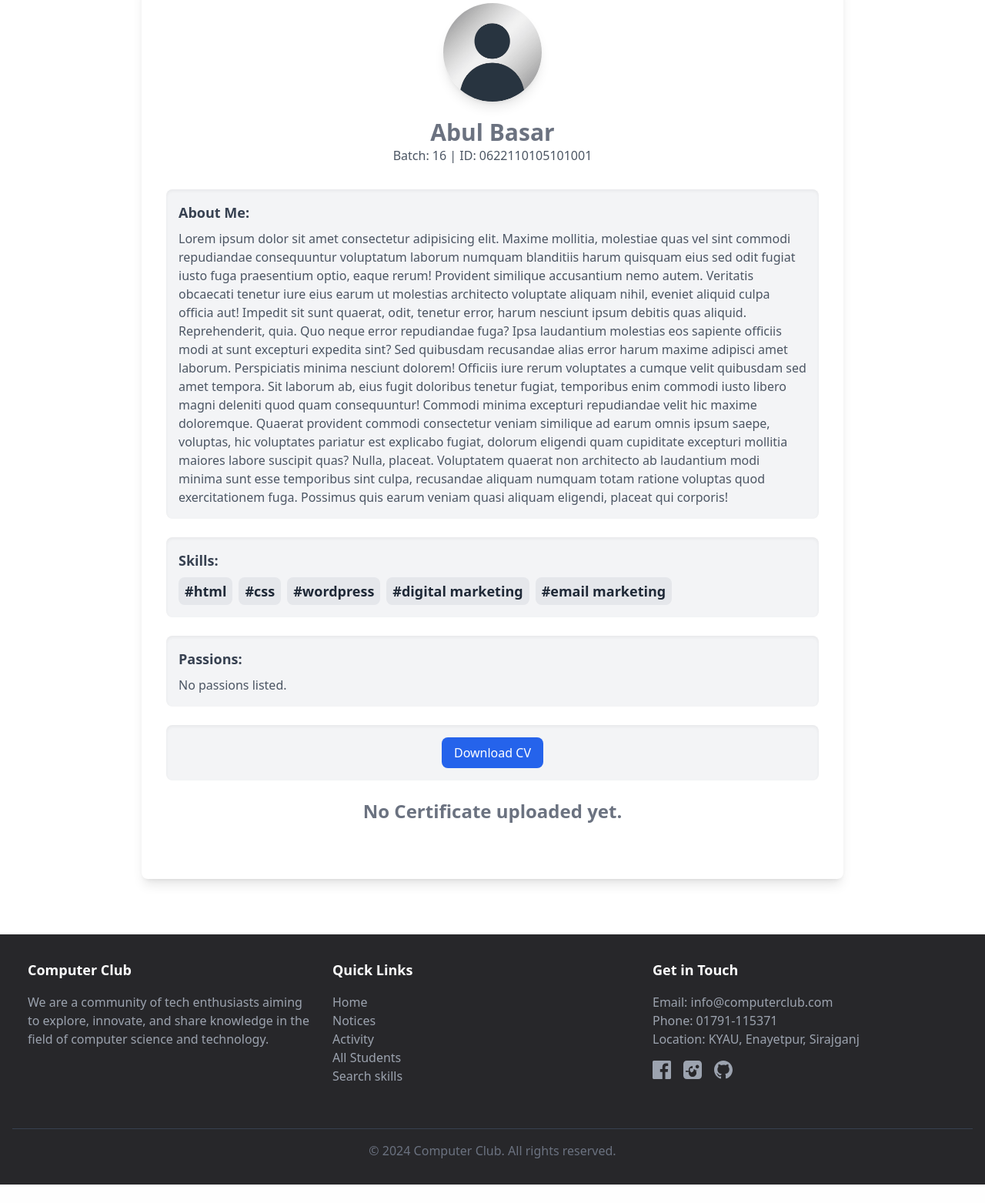
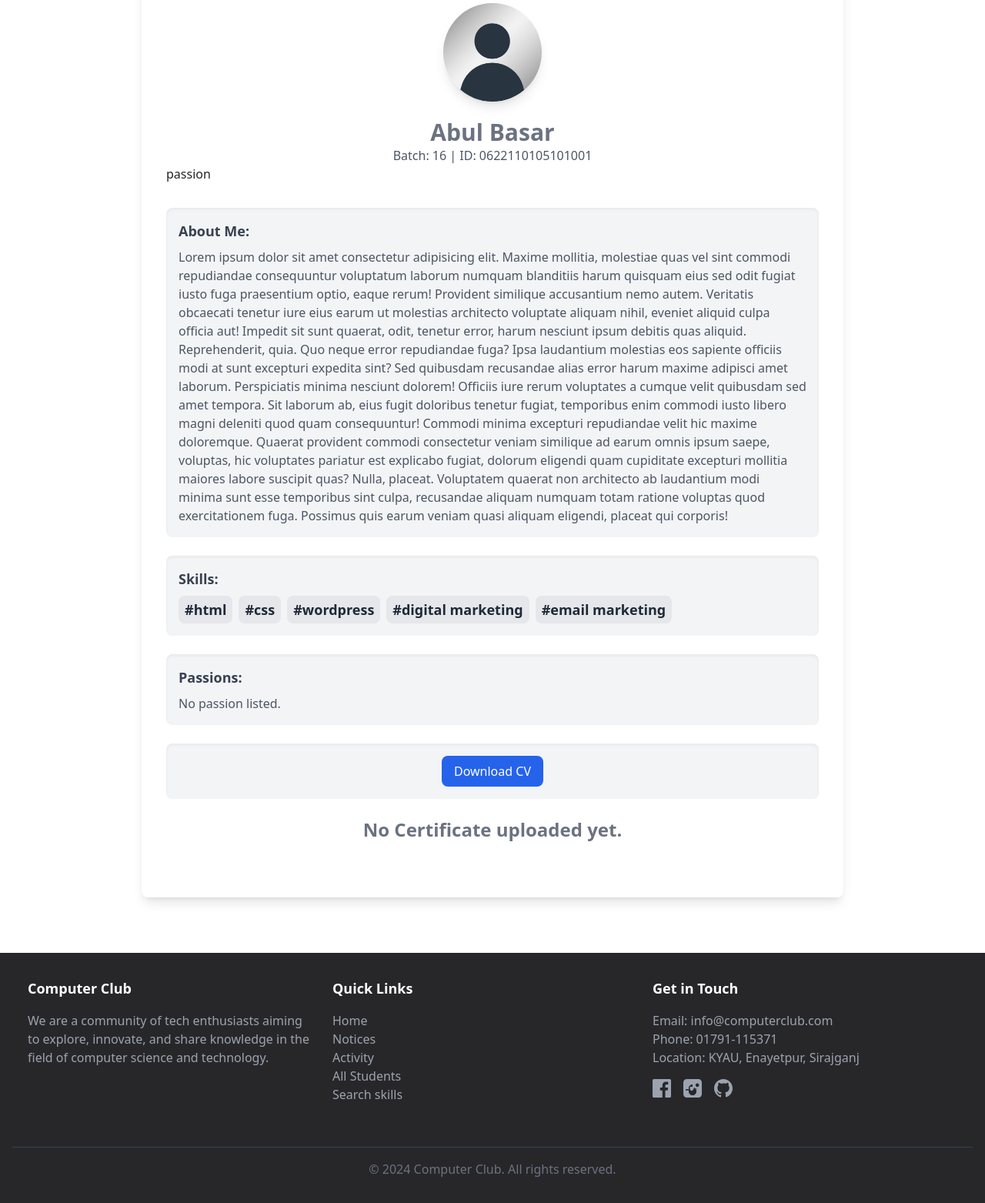
Before and after one commit to itl12/project1imran_KYAU_Computer_Club, a Django app: page /students/profile/1b2b0026-f7aa-419d-964e-7693cf4b8dc1/ in a window 1280 px wide. Shown: the part 174-1737 px from the top of the page at 77% size. Before the commit the page ends 1713 px from the top, so only its background shows below. Run offline with Django 5.2, Linux system fonts and the light colour scheme; data comes from the database, SQL or seed files in the repository; some libraries are stand-ins or nearby versions.

Commit message:
rename passions to passion

```diff
--- a/students/forms.py
+++ b/students/forms.py
@@ -44,7 +44,7 @@ class Update_student_profile(forms.ModelForm):
 
     skills = forms.CharField(required=False, label='Seperate your skill tags using comma , ', widget=forms.Textarea(attrs={'rows':5, 'placeholder': 'fontend, backend, javascript, html, css, tailwind, bootstrap, graphics design, video editor, node-js, singer, photographer, hacking, volunteer, etc.'}))
 
-    passions = forms.CharField(required=False, label='Seperate your passions tags using comma , ', widget=forms.Textarea(attrs={'rows':5, 'placeholder': 'programming, hacking, singing, danching, acting, travelling, volunteering etc.'}))
+    passion = forms.CharField(required=False, label='Seperate your passion tags using comma , ', widget=forms.Textarea(attrs={'rows':5, 'placeholder': 'programming, hacking, singing, danching, acting, travelling, volunteering etc.'}))
 
 
     def save(self, commit=True):
--- a/students/models.py
+++ b/students/models.py
@@ -12,7 +12,7 @@ class Student_Model(models.Model):
     description = models.TextField(blank=True, null=True)
     cv = models.FileField(upload_to='students_cv/', blank=True, null=True)
     skills = models.CharField(max_length=1000, blank=True, null=True)
-    passions = models.CharField(max_length=1000, blank=True, null=True)
+    passion = models.CharField(max_length=1000, blank=True, null=True)
     slug = models.SlugField(unique=True)
 
     class Meta():
--- a/students/templates/student_profile.html
+++ b/students/templates/student_profile.html
@@ -16,7 +16,7 @@
             {% if user.is_authenticated and user == profile.user %}<p class="text-gray-600">User login Id: {{ user.username }}</p> {% endif %}
         </div>
         {% if user == profile.user %}<a href="{% url 'studentsapp:update_profile' %}" class="btn btn-success mt-5">Edit Profile</a>{% endif %}
-        {% if user == profile.user %}<a href="{% url 'studentsapp:change_password' %}" class="btn btn-outline-success mt-5">Change Password</a>{% endif %}
+        {% if user == profile.user %}<a href="{% url 'studentsapp:change_password' %}" class="btn btn-outline-success mt-5">Change Password</a>{% endif %} passion
 
         <!-- Profile Information -->
         <div class="mt-8">
@@ -62,13 +62,13 @@
             <div class="bg-gray-100 p-4 rounded-lg shadow-inner mb-6">
                 <h3 class="text-lg font-semibold text-gray-700">Passions:</h3>
                 <p class="text-gray-600 mt-2">
-                    {% if profile.passions %}
-                        {{ profile.passions | linebreaksbr | json_script:'passions' }}
-                        <div id="passions-output" class="text-gray-500 font-bold text-lg antialiased flex flex-wrap gap-2"></div>
+                    {% if profile.passion %}
+                        {{ profile.passion | linebreaksbr | json_script:'passion' }}
+                        <div id="passion-output" class="text-gray-500 font-bold text-lg antialiased flex flex-wrap gap-2"></div>
 
                         <script>
-                            const passions = $('#passions').text().replace(/^"|"$/g, '');  // Remove leading and trailing quotes
-                            var passionsArray = passions.split(',')
+                            const passion = $('#passion').text().replace(/^"|"$/g, '');  // Remove leading and trailing quotes
+                            var passionsArray = passion.split(',')
                                 .map(function(passion) {
                                     return passion.trim();  // Remove extra spaces around each item
                                 })
@@ -78,12 +78,12 @@
 
 
                             // Display the skills
-                            passionsArray.forEach(function(passions) {
-                                $('#passions-output').append(`<span class="bg-gray-200 rounded-lg px-2 py-1 text-gray-800">#${passions}</span>`);
+                            passionsArray.forEach(function(passion) {
+                                $('#passion-output').append(`<span class="bg-gray-200 rounded-lg px-2 py-1 text-gray-800">#${passion}</span>`);
                             });
                         </script>
                     {% else %}
-                        No passions listed.
+                        No passion listed.
                     {% endif %}
 
                 </p>
```
Also changed, not shown: db.sqlite3, students/migrations/0014_rename_passions_student_model_passion.py (added).
